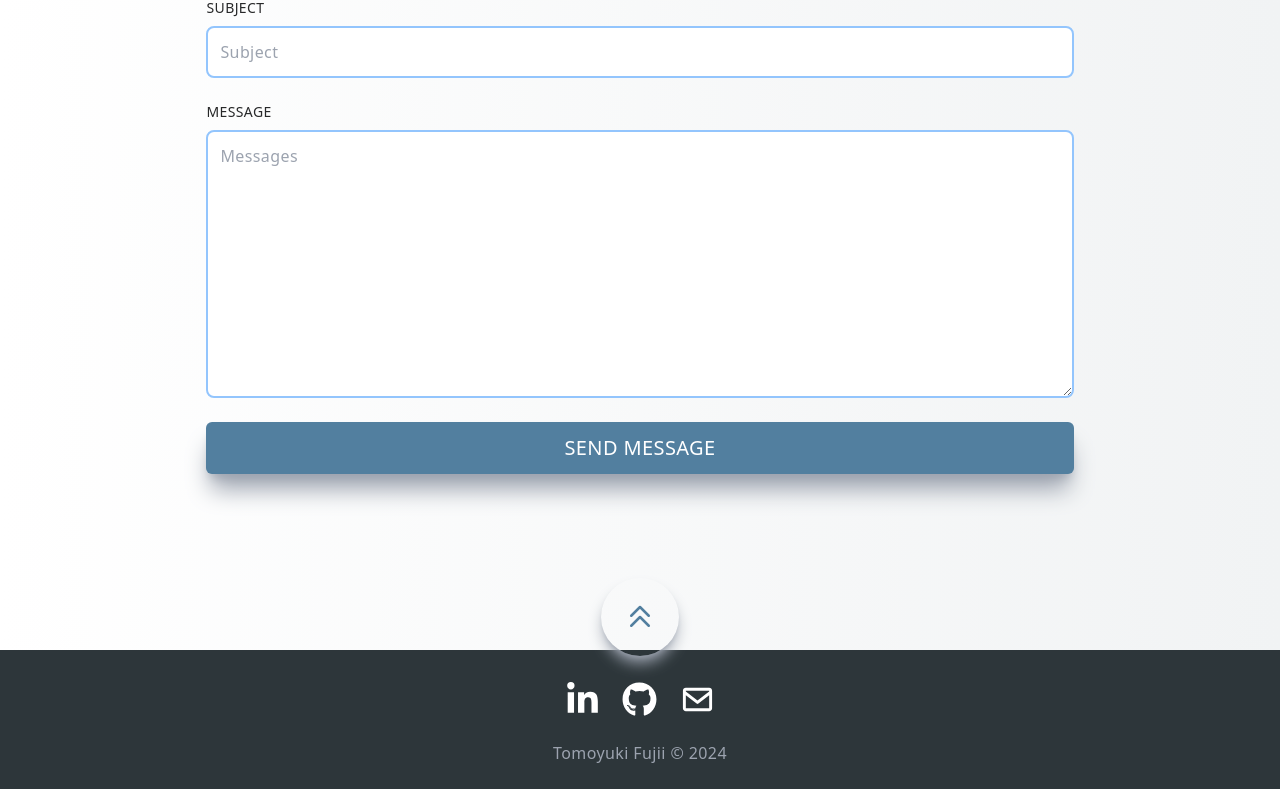
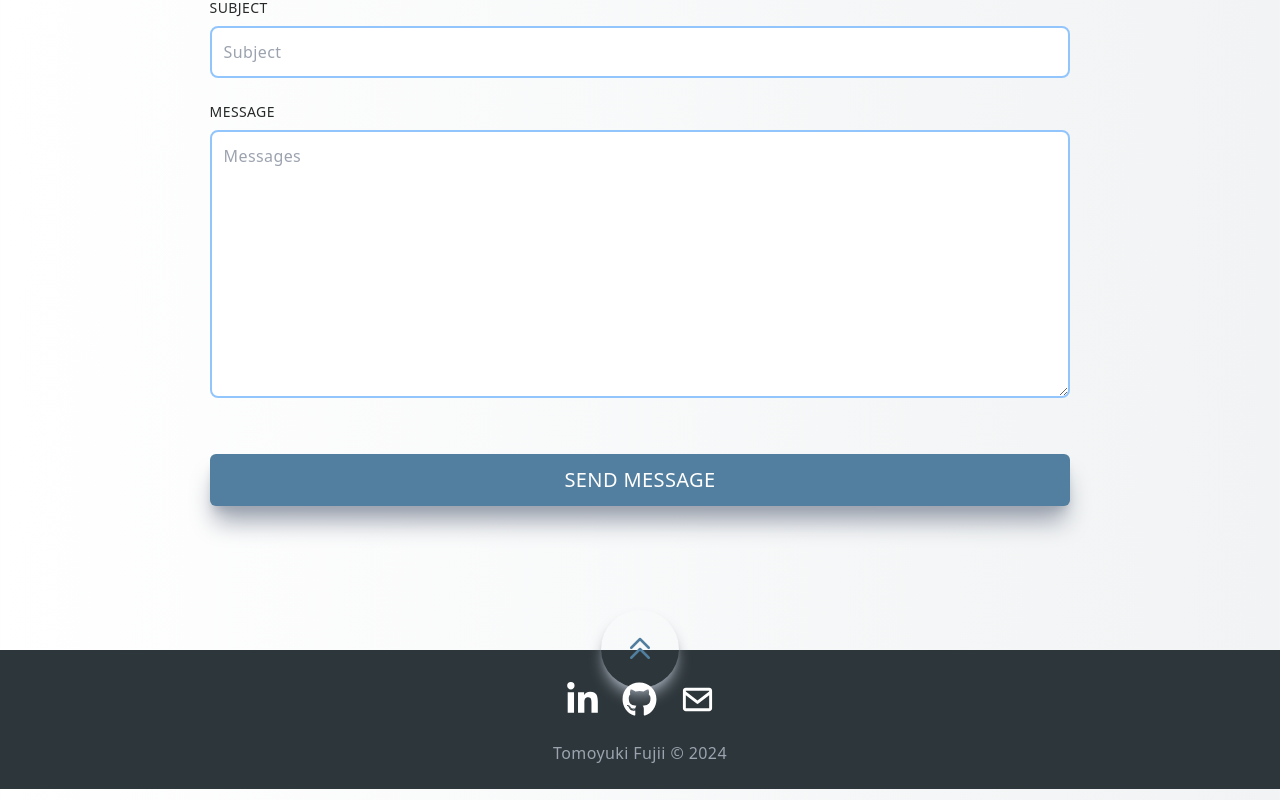
Before and after one commit to Tomoyuki3001/portfolio-website-tomoyuki-fujii, a Next.js app: page / in a window 1280 px wide. Shown: the part 4311-5111 px from the top of the page. Built offline with nearby package versions, Linux system fonts and the light colour scheme.

Commit message:
updated the footer design

```diff
--- a/components/Contact.jsx
+++ b/components/Contact.jsx
@@ -140,7 +140,7 @@ const Contact = () => {
                     placeholder="Messages"
                   ></textarea>
                 </div>
-                <button className="w-full p-4 text-gray-100 mt-4 text-xl shadow-xl shadow-gray-400 btn">
+                <button className="w-full p-4 text-gray-100 mt-12 text-xl shadow-xl shadow-gray-400 btn">
                   Send Message
                 </button>
               </form>
--- a/pages/index.tsx
+++ b/pages/index.tsx
@@ -22,8 +22,8 @@ export default function Home() {
         <About />
         <Experiences />
         <Projects />
+        <Contact />
       </div>
-      <Contact />
       <Footer />
     </div>
   );
```
